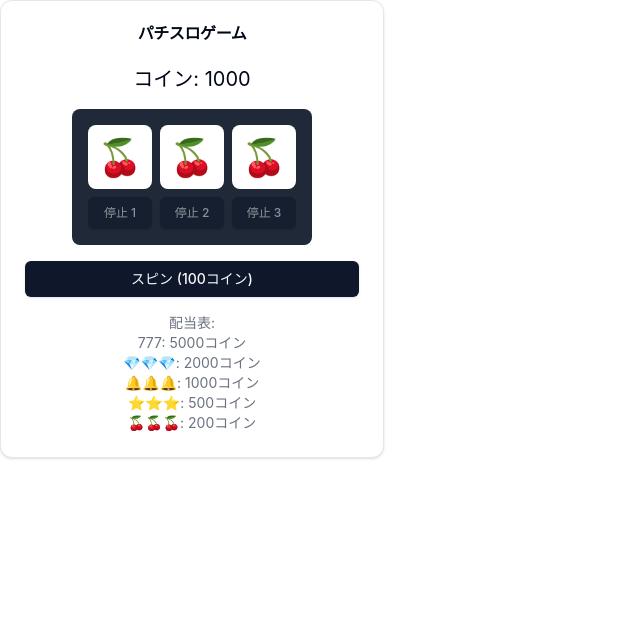
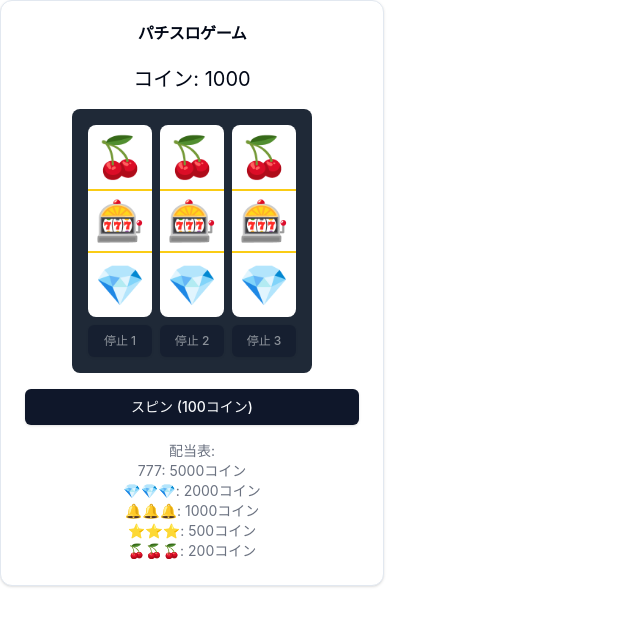
Before and after one commit to hamigakitanuki/slot, a React (Create React App) app: page / in a window 1280 px wide. Shown: the top 626 px of the page, without its empty margins (0-640 px from the left). Built offline with nearby package versions, Linux system fonts and the light colour scheme.

Commit message:
3リール

```diff
--- a/src/components/PachinkoSlot.jsx
+++ b/src/components/PachinkoSlot.jsx
@@ -8,8 +8,10 @@ const PachinkoSlot = () => {
   const [coins, setCoins] = useState(1000);
   const [win, setWin] = useState(0);
   const [spinIntervals, setSpinIntervals] = useState([null, null, null]);
+  const [positions, setPositions] = useState([0, 0, 0]);
 
   const symbols = ['🍒', '🎰', '💎', '７', '🔔', '⭐'];
+  const symbolsExtended = [...symbols, ...symbols, ...symbols, ...symbols]; // 4倍の長さの配列を作成
 
   const spinReel = () => {
     if (coins < 100) return;
@@ -19,11 +21,13 @@ const PachinkoSlot = () => {
     setWin(0);
 
     const newIntervals = reels.map((_, index) => {
+      let pos = 0;
       return setInterval(() => {
-        setReels(prev => {
-          const newReels = [...prev];
-          newReels[index] = Math.floor(Math.random() * symbols.length);
-          return newReels;
+        pos = (pos + 1) % (symbols.length * 3);
+        setPositions(prev => {
+          const newPos = [...prev];
+          newPos[index] = pos;
+          return newPos;
         });
       }, 50);
     });
@@ -35,34 +39,53 @@ const PachinkoSlot = () => {
     if (!spinning[index]) return;
 
     clearInterval(spinIntervals[index]);
+    const finalPosition = Math.floor(Math.random() * symbols.length);
+    const newReels = [...reels];
+    newReels[index] = finalPosition;
+    setReels(newReels);
+
     const newSpinning = [...spinning];
     newSpinning[index] = false;
     setSpinning(newSpinning);
 
+    setPositions(prev => {
+      const newPos = [...prev];
+      newPos[index] = finalPosition;
+      return newPos;
+    });
+
     if (!newSpinning.some(s => s)) {
-      checkWin(reels);
+      checkWin(newReels);
     }
   };
 
   const checkWin = (finalReels) => {
-    const values = finalReels.map(index => symbols[index]);
-    let prize = 0;
+    let totalPrize = 0;
 
-    if (values.every(val => val === '７')) {
-      prize = 5000;
-    } else if (values.every(val => val === '💎')) {
-      prize = 2000;
-    } else if (values.every(val => val === '🔔')) {
-      prize = 1000;
-    } else if (values.every(val => val === '⭐')) {
-      prize = 500;
-    } else if (values.every(val => val === '🍒')) {
-      prize = 200;
-    }
+    // 中央ラインのチェック
+    const centerValues = finalReels.map(index => symbols[index]);
+    // 上ラインのチェック
+    const topValues = finalReels.map(index => symbols[(index - 1 + symbols.length) % symbols.length]);
+    // 下ラインのチェック
+    const bottomValues = finalReels.map(index => symbols[(index + 1) % symbols.length]);
 
-    if (prize > 0) {
-      setCoins(prev => prev + prize);
-      setWin(prize);
+    [topValues, centerValues, bottomValues].forEach(line => {
+      if (line.every(val => val === '７')) {
+        totalPrize += 5000;
+      } else if (line.every(val => val === '💎')) {
+        totalPrize += 2000;
+      } else if (line.every(val => val === '🔔')) {
+        totalPrize += 1000;
+      } else if (line.every(val => val === '⭐')) {
+        totalPrize += 500;
+      } else if (line.every(val => val === '🍒')) {
+        totalPrize += 200;
+      }
+    });
+
+    if (totalPrize > 0) {
+      setCoins(prev => prev + totalPrize);
+      setWin(totalPrize);
     }
   };
 
@@ -76,16 +99,22 @@ const PachinkoSlot = () => {
           <div className="text-xl">コイン: {coins}</div>
 
           <div className="flex gap-2 p-4 bg-gray-800 rounded-lg">
-            {reels.map((reelPos, index) => (
+            {reels.map((_, index) => (
               <div key={index} className="flex flex-col gap-2">
-                <div
-                  className="w-16 h-16 bg-white rounded-lg flex items-center justify-center text-4xl"
-                  style={{
-                    transition: 'transform 0.05s',
-                    transform: spinning[index] ? 'translateY(-2px)' : 'none'
-                  }}
-                >
-                  {symbols[reelPos]}
+                <div className="reel-container h-48">
+                  <div className="absolute top-1/3 left-0 right-0 h-16 border-y-2 border-yellow-400 pointer-events-none" />
+                  <div
+                    className={`reel-symbols ${spinning[index] ? 'spinning' : ''}`}
+                    style={{
+                      transform: `translateY(-${positions[index] * 64}px)`
+                    }}
+                  >
+                    {symbolsExtended.map((symbol, symIndex) => (
+                      <div key={symIndex} className="symbol">
+                        {symbol}
+                      </div>
+                    ))}
+                  </div>
                 </div>
                 <Button
                   onClick={() => stopReel(index)}
--- a/src/index.css
+++ b/src/index.css
@@ -88,3 +88,32 @@ code {
   font-family: source-code-pro, Menlo, Monaco, Consolas, 'Courier New',
     monospace;
 }
+
+.reel-container {
+  position: relative;
+  width: 64px;
+  height: 192px; /* 3マス分の高さ */
+  overflow: hidden;
+  background: white;
+  border-radius: 0.5rem;
+}
+
+.reel-symbols {
+  position: absolute;
+  display: flex;
+  flex-direction: column;
+  transition: transform 0.5s ease-out;
+}
+
+.reel-symbols.spinning {
+  transition: none;
+}
+
+.symbol {
+  height: 64px;
+  width: 64px;
+  display: flex;
+  align-items: center;
+  justify-content: center;
+  font-size: 2.5rem;
+}
```
